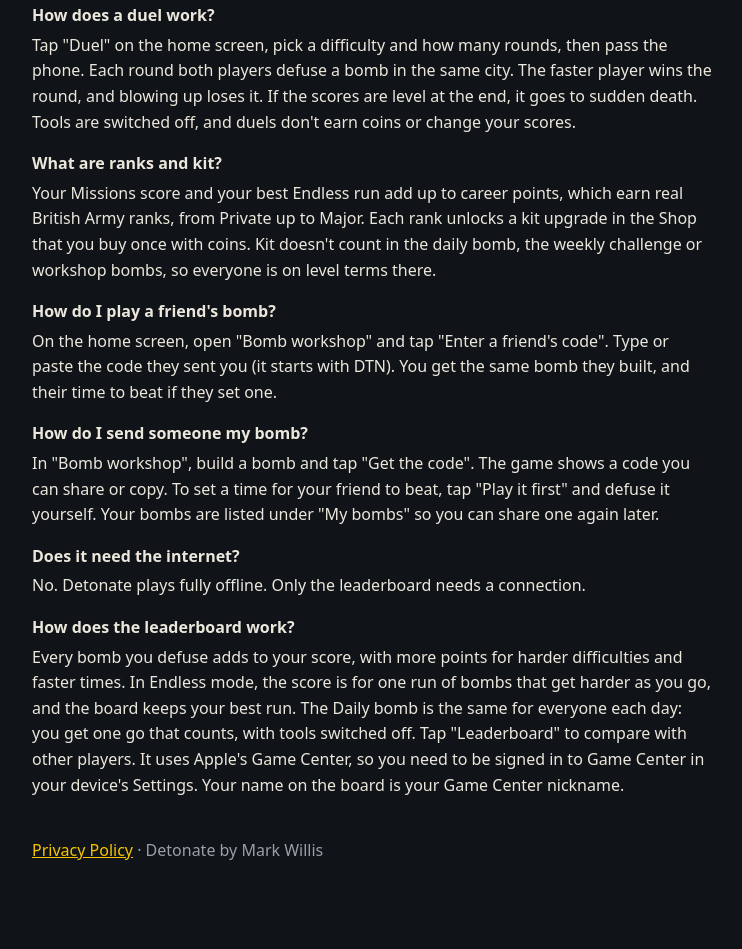
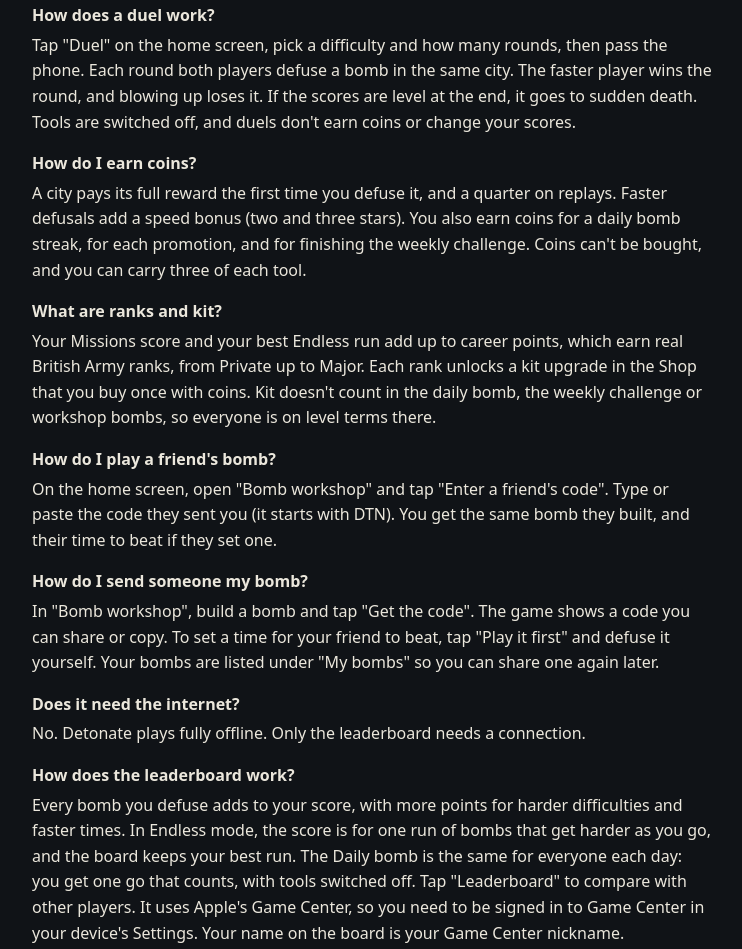
Before and after one commit to markyb250/detonate, a plain HTML site: page support.html in a window 1280 px wide. Shown: the part 1435-2384 px from the top of the page, without its empty margins (268-1010 px from the left). Before the commit the page ends 2347 px from the top, so only its background shows below. Drawn offline with Linux system fonts and the light colour scheme.

Commit message:
Support page: how coins are earned
Co-Authored-By: Claude Fable 5.2 <noreply@anthropic.com>

```diff
--- a/support.html
+++ b/support.html
@@ -58,6 +58,8 @@
     <dd>Five bombs in a row with one twist that changes every week, the same for every player. One explosion ends the run. You get three tries a week that count, and after that you can practise. The week starts on Monday.</dd>
     <dt>How does a duel work?</dt>
     <dd>Tap "Duel" on the home screen, pick a difficulty and how many rounds, then pass the phone. Each round both players defuse a bomb in the same city. The faster player wins the round, and blowing up loses it. If the scores are level at the end, it goes to sudden death. Tools are switched off, and duels don't earn coins or change your scores.</dd>
+    <dt>How do I earn coins?</dt>
+    <dd>A city pays its full reward the first time you defuse it, and a quarter on replays. Faster defusals add a speed bonus (two and three stars). You also earn coins for a daily bomb streak, for each promotion, and for finishing the weekly challenge. Coins can't be bought, and you can carry three of each tool.</dd>
     <dt>What are ranks and kit?</dt>
     <dd>Your Missions score and your best Endless run add up to career points, which earn real British Army ranks, from Private up to Major. Each rank unlocks a kit upgrade in the Shop that you buy once with coins. Kit doesn't count in the daily bomb, the weekly challenge or workshop bombs, so everyone is on level terms there.</dd>
     <dt>How do I play a friend's bomb?</dt>
```
